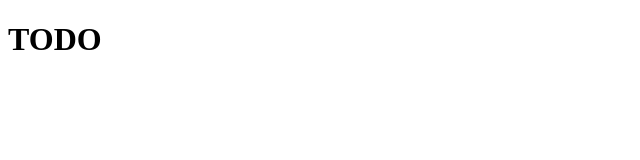
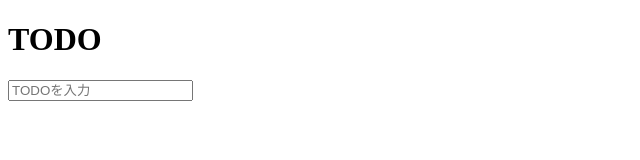
Before and after one commit to Dai-44/js-practice, a plain HTML site: page kiyoto-jspractice/index.html in a window 1280 px wide. Shown: the whole page, without its empty margins (0-640 px from the left). Drawn offline with Linux system fonts and the light colour scheme.

Commit message:
update: 入力フォームのHTMLを実装

```diff
--- a/kiyoto-jspractice/index.html
+++ b/kiyoto-jspractice/index.html
@@ -8,6 +8,9 @@
 </head>
 <body>
   <h1>TODO</h1>
+  <form id="form">
+    <input type="text" id="input" placeholder="TODOを入力" autocomplite="off">
+  </form>
   <script src="index.js"></script>
 </body>
 </html>
```
